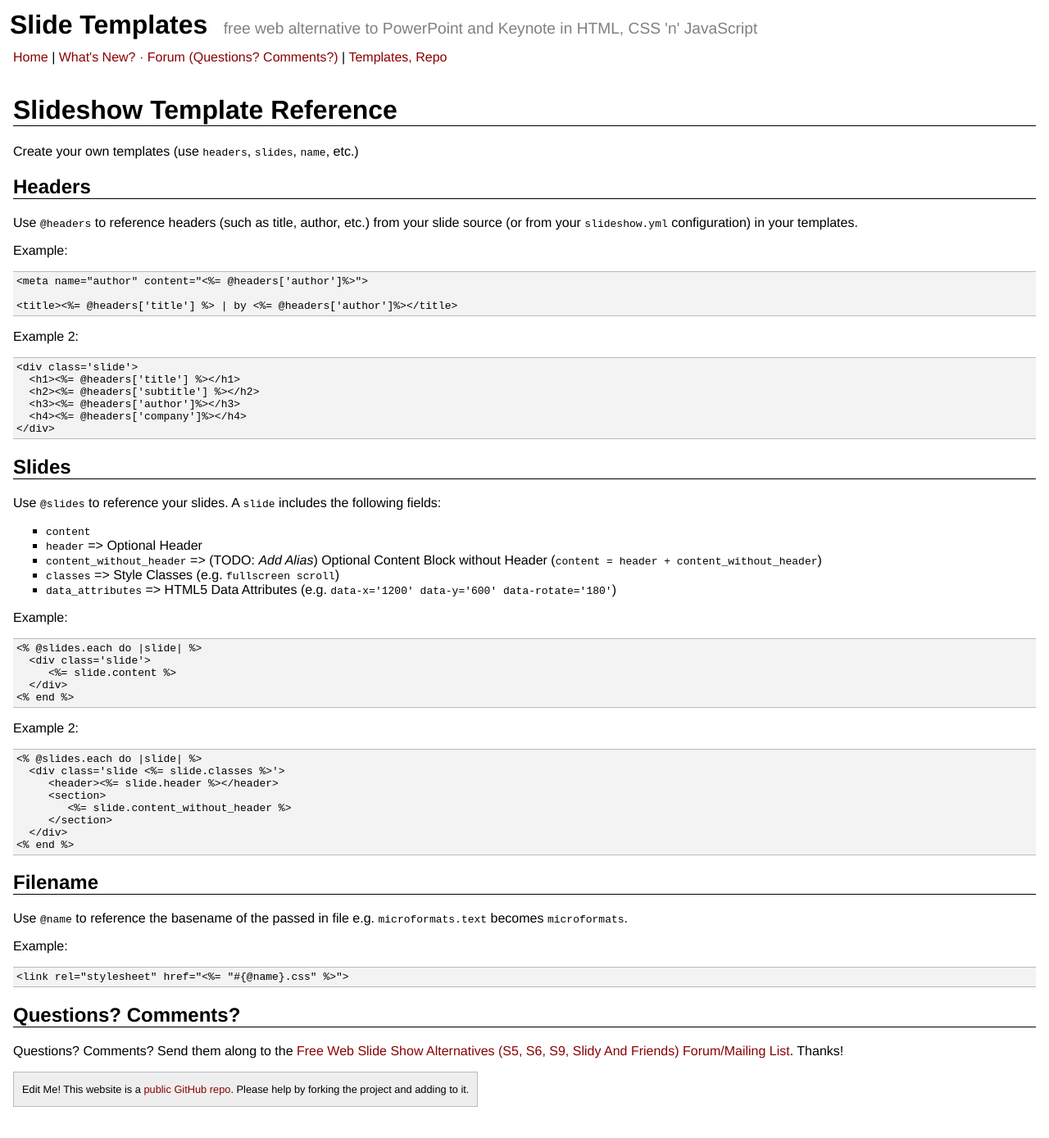
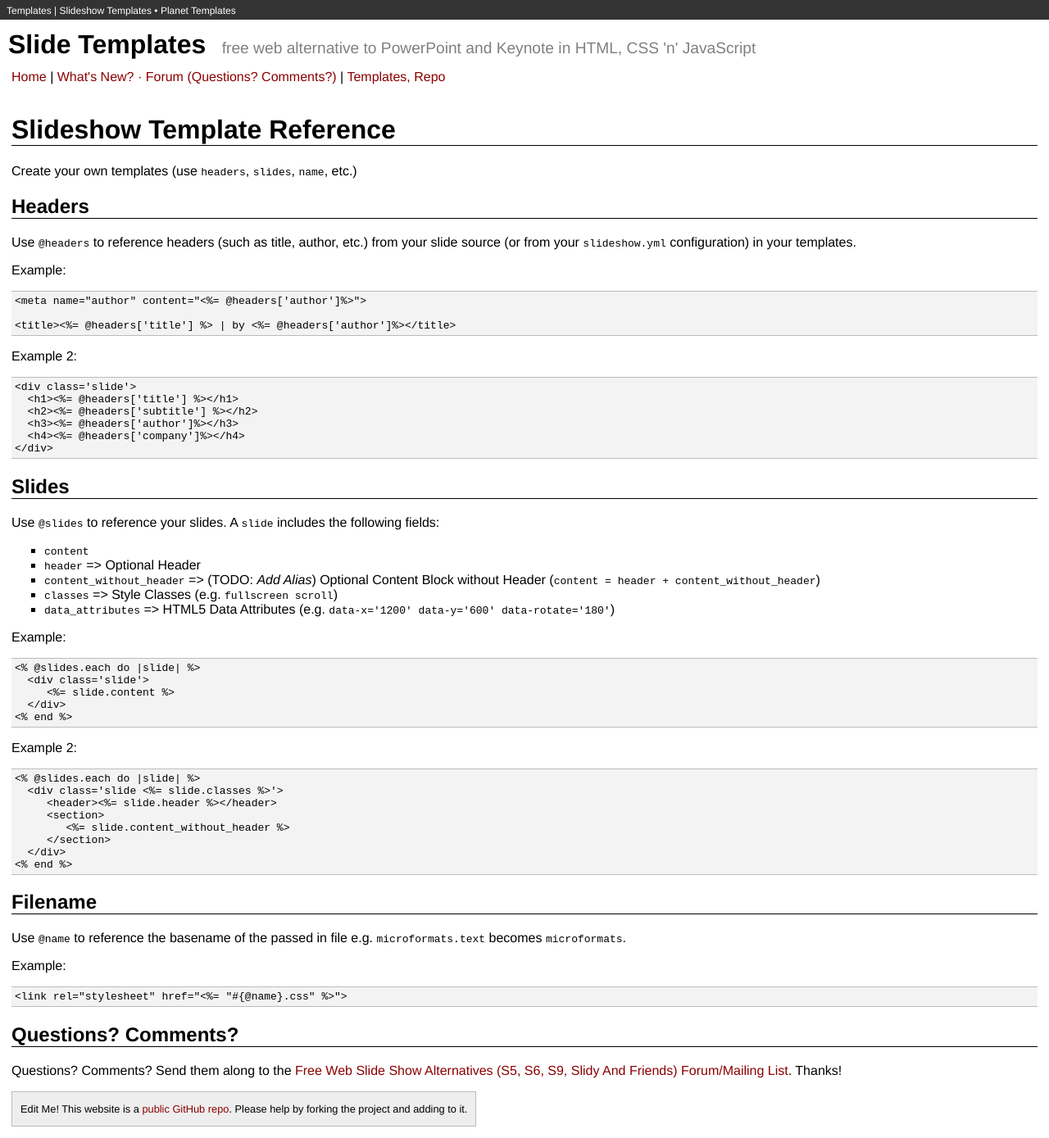
Before and after one commit to slideshow-templates/slideshow-templates.github.io, a Jekyll site: the page built from index.md, in a window 1280 px wide. Shown: the whole page at 82% size. Built offline with Jekyll 4.4.1, drawn with Linux system fonts in a browser that asks for light colours; before the commit the page ends 1367 px from its top, so only the background shows below that.

Commit message:
add banner

```diff
--- /dev/null
+++ b/_includes/banner.html
@@ -0,0 +1,6 @@
+
+<div class='banner'>
+ Templates |
+   <a href='https://github.com/slideshow-templates'>Slideshow Templates</a>   &bull;
+   <a href='https://github.com/planet-templates'>Planet Templates</a>
+</div>
--- a/_layouts/default.html
+++ b/_layouts/default.html
@@ -6,7 +6,12 @@
    <link rel="stylesheet" href="css/slideshow.css" type="text/css">
    <link rel="icon"       href="i/favicon.png"   type="image/png">
 </head>
-<body>
+<body  style='margin: 0;'>
+
+  {% include banner.html %}
+
+<!-- wrap in container -->
+<div style='margin: 6px;'>
 
   <div id="header">
     <span class='big'>Slide Templates</span>
@@ -26,6 +31,7 @@
 
       {% include editme.html %}
     </div>
+</div>
 
 </body>
 </html>
--- a/css/slideshow.css
+++ b/css/slideshow.css
@@ -130,6 +130,21 @@ pre,
    font-size: 80%;
 }
 
+
+.banner {
+  color: white;
+  background-color: #333333;
+  font-size: 12px;
+  padding: 6px 6px 4px 8px;
+  margin: 0 0 8px 0; }
+  .banner a {
+    text-decoration: none;
+    color: white; }
+    .banner a:hover {
+      text-decoration: underline; }
+
+
+
 /* styles for ultraviolet code syntax highlighting theme 'eiffel' */
 
 /* use our own background
```
